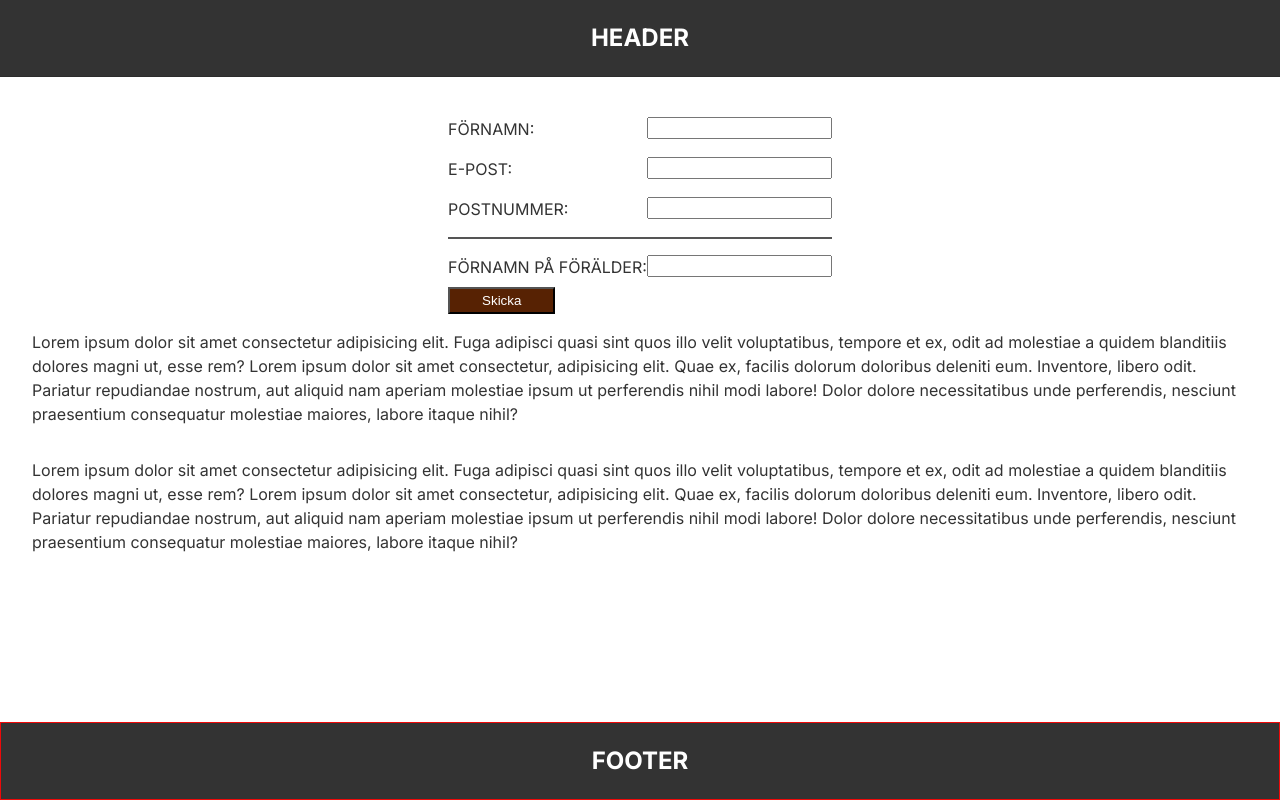
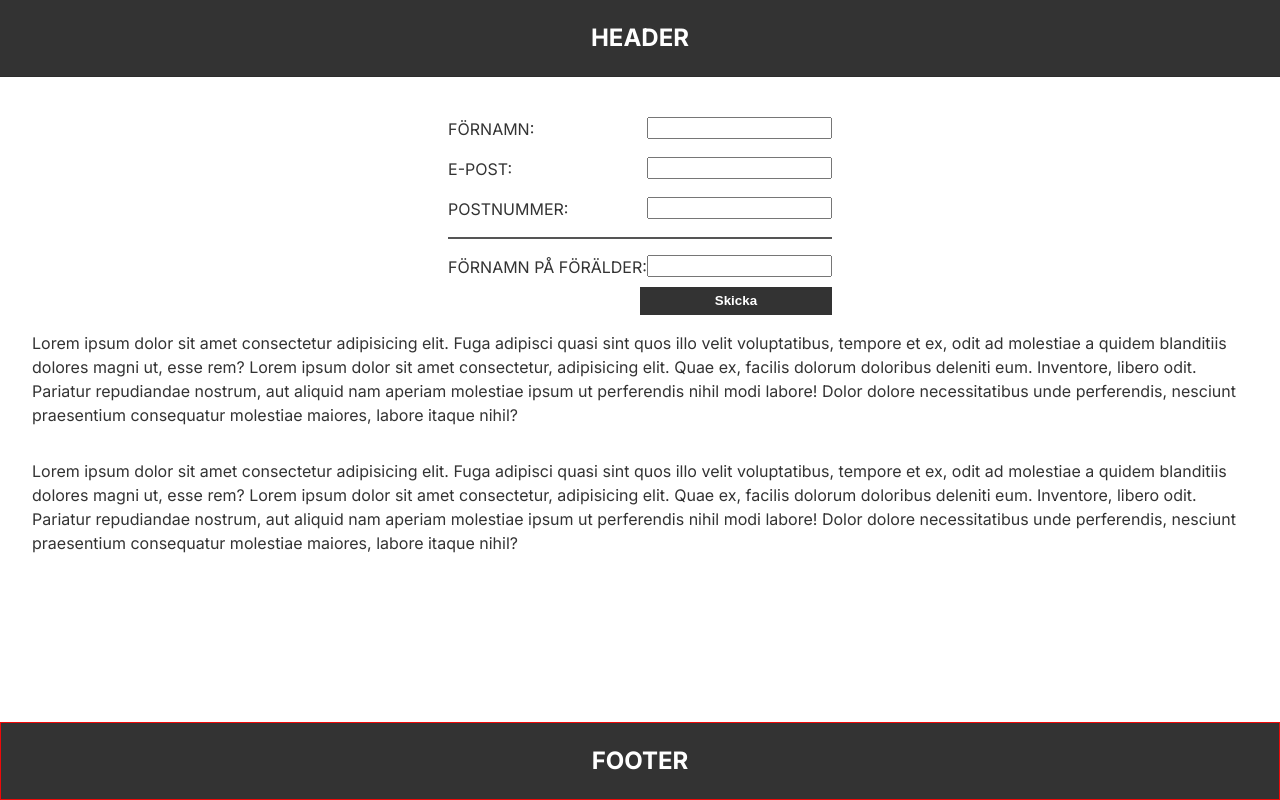
Before and after one commit to adetokunbo-adenuga/seb_tech_programme_case, a Next.js app: page / in a window 1280 px wide. Built offline with nearby package versions, Linux system fonts and the light colour scheme.

Commit message:
Button position adjustment

```diff
--- a/components/forms/Form.tsx
+++ b/components/forms/Form.tsx
@@ -21,7 +21,9 @@ const Form = () => {
           <label>FÖRNAMN PÅ FÖRÄLDER: </label>
           <input type="text" name="förälder" />
         </div>
-        <input type="submit" className={script.button} value="Skicka" />
+        <div className={script.button}>
+          <input type="submit" value="Skicka" />
+        </div>
       </form>
     </div>
   );
--- a/components/forms/form.module.css
+++ b/components/forms/form.module.css
@@ -20,7 +20,16 @@
 }
 
 .button {
-  padding: 4px 32px;
-  background: #572203;
+  display: flex;
+  justify-content: flex-end;
+}
+
+.button input {
+  padding: 0.5em 1em;
+  border: none;
+  width: 50%;
+  background-color: #333;
+  font-weight: bold;
   color: #fff;
+  cursor: pointer;
 }
```
